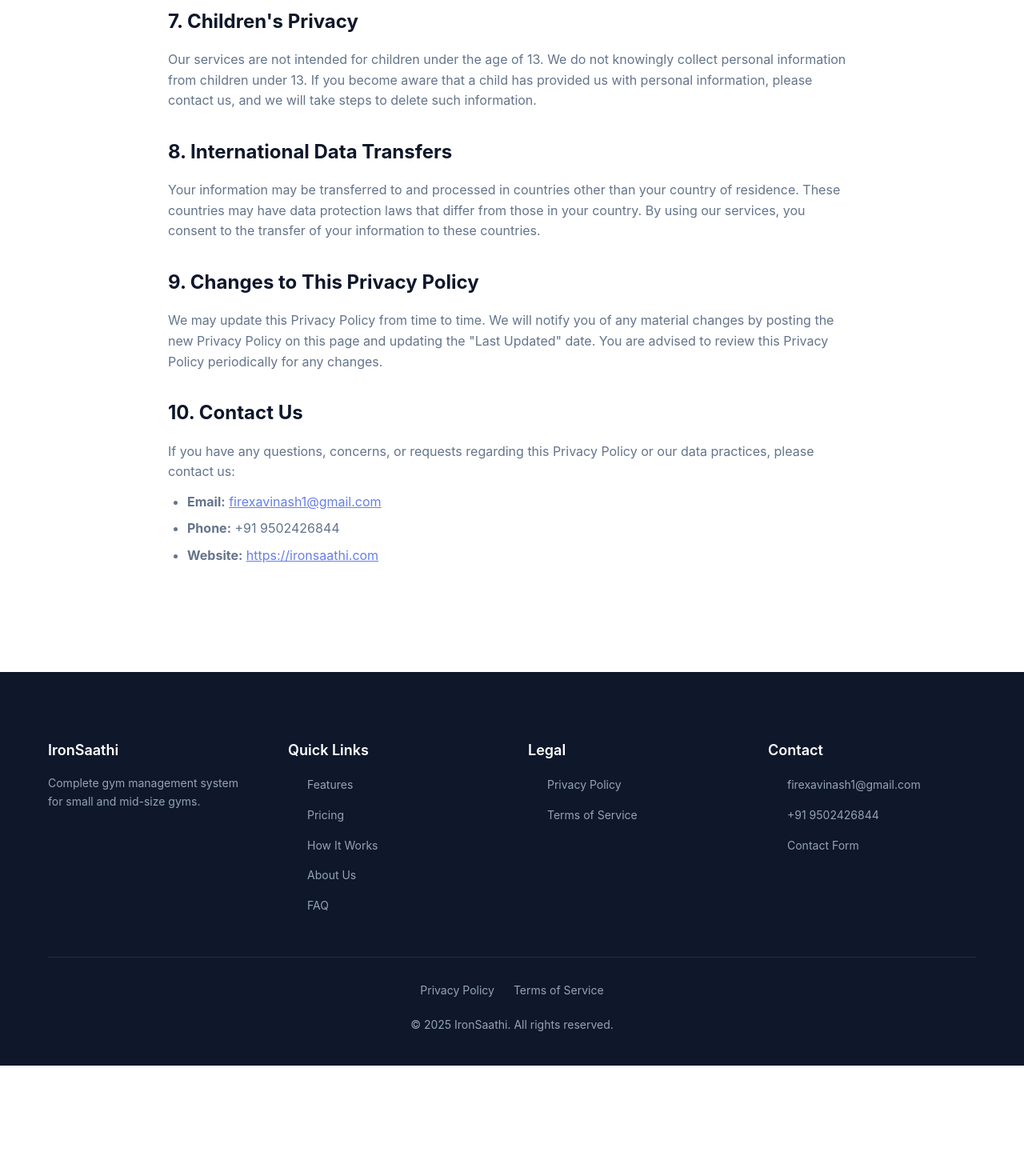
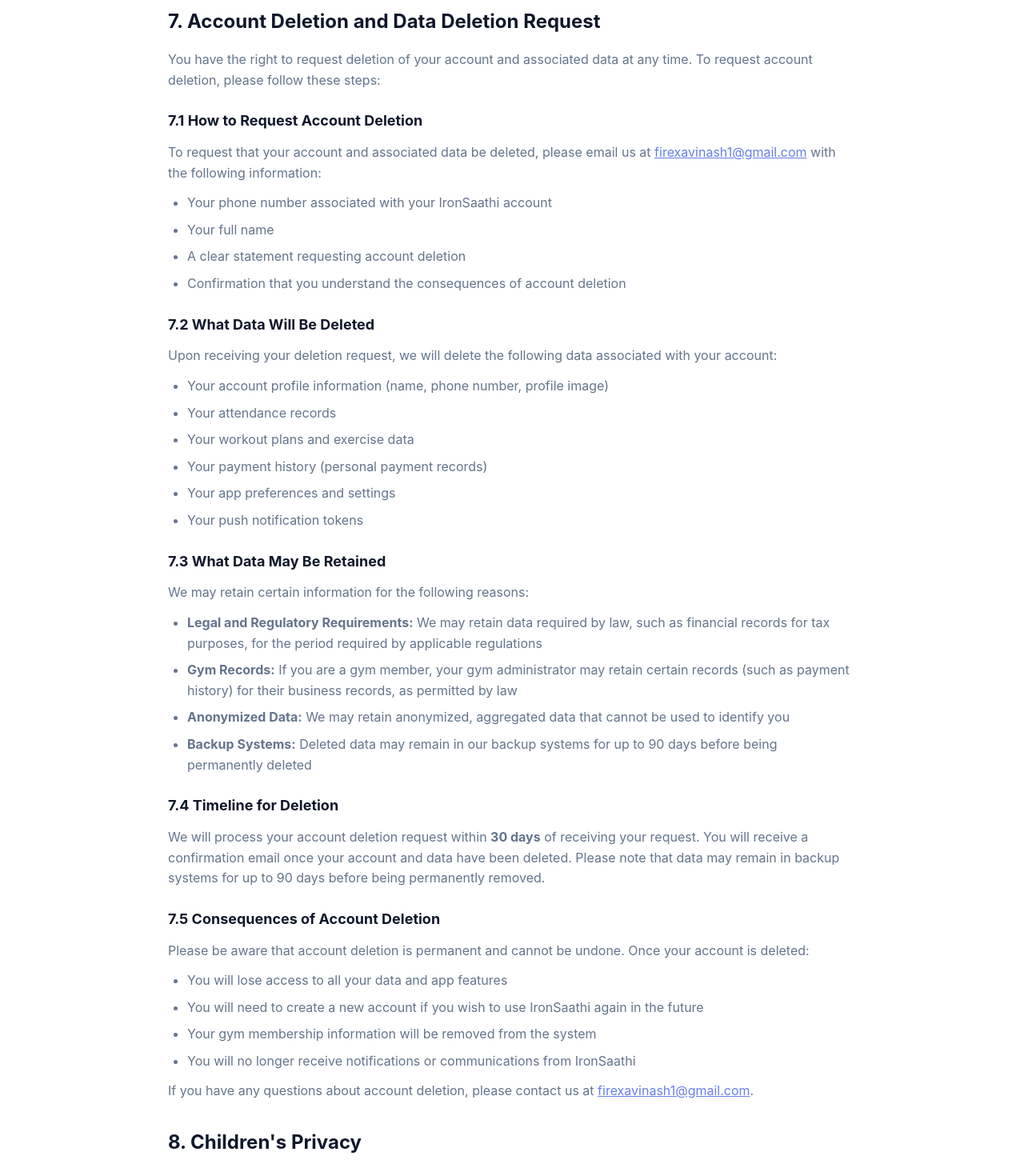
Before and after one commit to babasingh123/babasingh123.github.io, a plain HTML site: page privacy-policy.html in a window 1280 px wide. Shown: the part 3200-4650 px from the top of the page at 80% size. Before the commit the page ends 4532 px from the top, so only its background shows below. Drawn offline with Linux system fonts and the light colour scheme.

Commit message:
Add Account Deletion section to Privacy Policy for Google Play compliance

```diff
--- a/privacy-policy.html
+++ b/privacy-policy.html
@@ -137,16 +137,62 @@
     </ul>
     <p>To exercise these rights, please contact us at <a href="mailto:firexavinash1@gmail.com">firexavinash1@gmail.com</a>.</p>
 
-    <h2>7. Children's Privacy</h2>
+    <h2>7. Account Deletion and Data Deletion Request</h2>
+    <p>You have the right to request deletion of your account and associated data at any time. To request account deletion, please follow these steps:</p>
+
+    <h3>7.1 How to Request Account Deletion</h3>
+    <p>To request that your account and associated data be deleted, please email us at <a href="mailto:firexavinash1@gmail.com">firexavinash1@gmail.com</a> with the following information:</p>
+    <ul>
+      <li>Your phone number associated with your IronSaathi account</li>
+      <li>Your full name</li>
+      <li>A clear statement requesting account deletion</li>
+      <li>Confirmation that you understand the consequences of account deletion</li>
+    </ul>
+
+    <h3>7.2 What Data Will Be Deleted</h3>
+    <p>Upon receiving your deletion request, we will delete the following data associated with your account:</p>
+    <ul>
+      <li>Your account profile information (name, phone number, profile image)</li>
+      <li>Your attendance records</li>
+      <li>Your workout plans and exercise data</li>
+      <li>Your payment history (personal payment records)</li>
+      <li>Your app preferences and settings</li>
+      <li>Your push notification tokens</li>
+    </ul>
+
+    <h3>7.3 What Data May Be Retained</h3>
+    <p>We may retain certain information for the following reasons:</p>
+    <ul>
+      <li><strong>Legal and Regulatory Requirements:</strong> We may retain data required by law, such as financial records for tax purposes, for the period required by applicable regulations</li>
+      <li><strong>Gym Records:</strong> If you are a gym member, your gym administrator may retain certain records (such as payment history) for their business records, as permitted by law</li>
+      <li><strong>Anonymized Data:</strong> We may retain anonymized, aggregated data that cannot be used to identify you</li>
+      <li><strong>Backup Systems:</strong> Deleted data may remain in our backup systems for up to 90 days before being permanently deleted</li>
+    </ul>
+
+    <h3>7.4 Timeline for Deletion</h3>
+    <p>We will process your account deletion request within <strong>30 days</strong> of receiving your request. You will receive a confirmation email once your account and data have been deleted. Please note that data may remain in backup systems for up to 90 days before being permanently removed.</p>
+
+    <h3>7.5 Consequences of Account Deletion</h3>
+    <p>Please be aware that account deletion is permanent and cannot be undone. Once your account is deleted:</p>
+    <ul>
+      <li>You will lose access to all your data and app features</li>
+      <li>You will need to create a new account if you wish to use IronSaathi again in the future</li>
+      <li>Your gym membership information will be removed from the system</li>
+      <li>You will no longer receive notifications or communications from IronSaathi</li>
+    </ul>
+
+    <p>If you have any questions about account deletion, please contact us at <a href="mailto:firexavinash1@gmail.com">firexavinash1@gmail.com</a>.</p>
+
+    <h2>8. Children's Privacy</h2>
     <p>Our services are not intended for children under the age of 13. We do not knowingly collect personal information from children under 13. If you become aware that a child has provided us with personal information, please contact us, and we will take steps to delete such information.</p>
 
-    <h2>8. International Data Transfers</h2>
+    <h2>9. International Data Transfers</h2>
     <p>Your information may be transferred to and processed in countries other than your country of residence. These countries may have data protection laws that differ from those in your country. By using our services, you consent to the transfer of your information to these countries.</p>
 
-    <h2>9. Changes to This Privacy Policy</h2>
+    <h2>10. Changes to This Privacy Policy</h2>
     <p>We may update this Privacy Policy from time to time. We will notify you of any material changes by posting the new Privacy Policy on this page and updating the "Last Updated" date. You are advised to review this Privacy Policy periodically for any changes.</p>
 
-    <h2>10. Contact Us</h2>
+    <h2>11. Contact Us</h2>
     <p>If you have any questions, concerns, or requests regarding this Privacy Policy or our data practices, please contact us:</p>
     <ul>
       <li><strong>Email:</strong> <a href="mailto:firexavinash1@gmail.com">firexavinash1@gmail.com</a></li>
```
